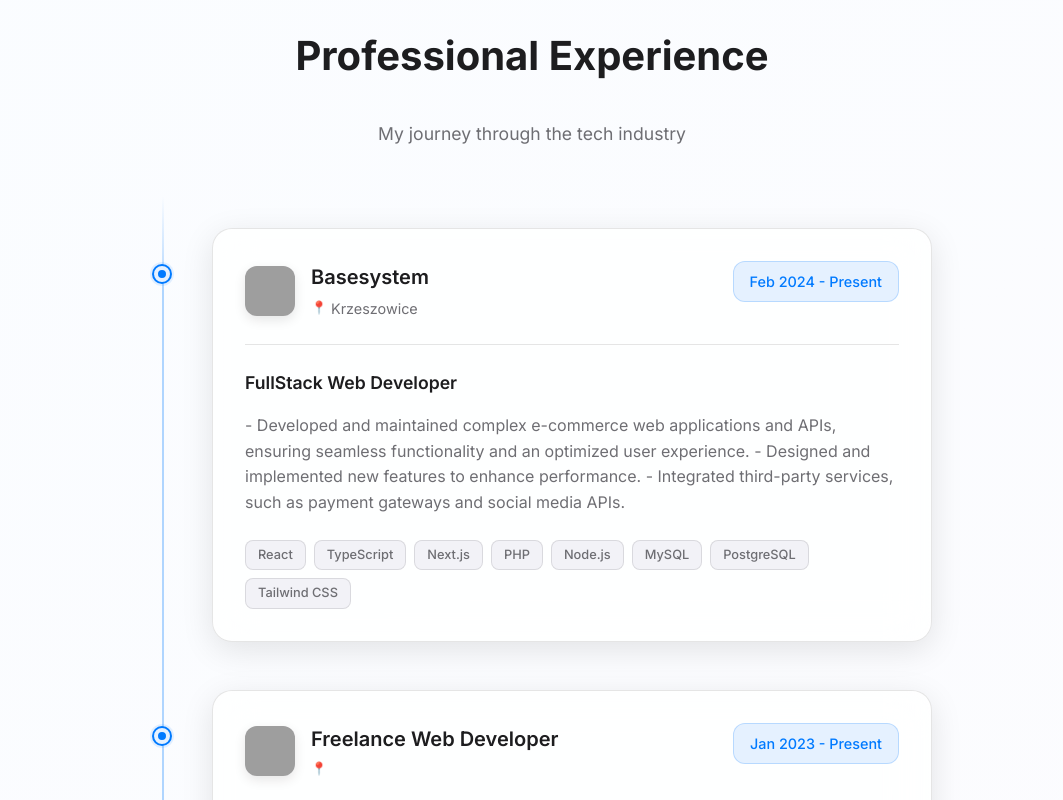
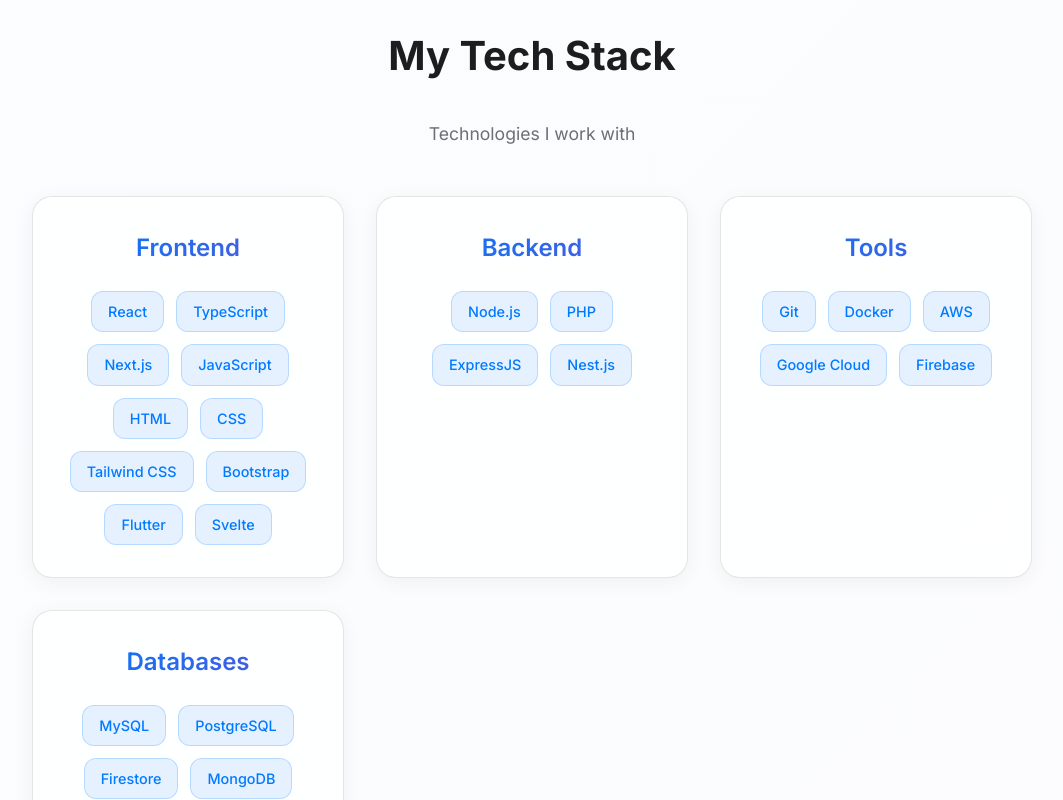
Before and after one commit to NikKowPHP/mi, a SvelteKit app: page / in a window 1280 px wide. Shown: the part 920-1720 px from the top of the page, without its empty margins (108-1171 px from the left). Built offline with nearby package versions, Linux system fonts and the light colour scheme; grey boxes are pictures that could not be loaded.

Commit message:
feat: Implement TechStack component to display technologies

```diff
--- /dev/null
+++ b/src/lib/components/TechStack.svelte
@@ -0,0 +1,113 @@
+<script lang="ts">
+  interface TechCategory {
+    category: string;
+    technologies: string[];
+  }
+
+  interface Props {
+    techStack: TechCategory[];
+  }
+
+  let { techStack }: Props = $props();
+</script>
+
+<div class="tech-stack-container">
+  {#each techStack as categoryItem}
+    <div class="tech-category">
+      <h3 class="category-title">{categoryItem.category}</h3>
+      <div class="tech-badges">
+        {#each categoryItem.technologies as tech}
+          <span class="tech-badge">{tech}</span>
+        {/each}
+      </div>
+    </div>
+  {/each}
+</div>
+
+<style>
+  .tech-stack-container {
+    display: grid;
+    grid-template-columns: repeat(auto-fit, minmax(250px, 1fr));
+    gap: 2rem;
+    max-width: 1000px;
+    margin: 0 auto;
+  }
+
+  .tech-category {
+    background: var(--card-background);
+    border-radius: 20px;
+    padding: 2rem;
+    box-shadow: 0 4px 20px rgba(0, 0, 0, 0.05);
+    border: 1px solid var(--border-color);
+    backdrop-filter: blur(10px);
+    transition: all 0.3s ease;
+  }
+
+  .tech-category:hover {
+    transform: translateY(-5px);
+    box-shadow: 0 10px 30px rgba(0, 0, 0, 0.1);
+  }
+
+  .category-title {
+    font-size: 1.5rem;
+    font-weight: 600;
+    color: var(--text-primary);
+    margin-bottom: 1.5rem;
+    text-align: center;
+    background: linear-gradient(
+      135deg,
+      var(--accent-color),
+      var(--accent-secondary)
+    );
+    -webkit-background-clip: text;
+    -webkit-text-fill-color: transparent;
+    background-clip: text;
+  }
+
+  .tech-badges {
+    display: flex;
+    flex-wrap: wrap;
+    gap: 0.75rem;
+    justify-content: center;
+  }
+
+  .tech-badge {
+    background: rgba(var(--accent-rgb), 0.1);
+    color: var(--accent-color);
+    padding: 0.5rem 1rem;
+    border-radius: 12px;
+    font-size: 0.9rem;
+    font-weight: 500;
+    border: 1px solid rgba(var(--accent-rgb), 0.2);
+    transition: all 0.3s ease;
+  }
+
+  .tech-badge:hover {
+    background: rgba(var(--accent-rgb), 0.2);
+    transform: translateY(-2px);
+  }
+
+  @media (max-width: 768px) {
+    .tech-stack-container {
+      grid-template-columns: 1fr;
+      padding: 0 1rem;
+    }
+
+    .tech-category {
+      padding: 1.5rem;
+    }
+
+    .category-title {
+      font-size: 1.3rem;
+    }
+
+    .tech-badges {
+      gap: 0.5rem;
+    }
+
+    .tech-badge {
+      font-size: 0.8rem;
+      padding: 0.4rem 0.8rem;
+    }
+  }
+</style>
--- a/src/lib/data/profile.ts
+++ b/src/lib/data/profile.ts
@@ -18,4 +18,33 @@ export const profileData = {
     },
     { name: "Email", url: "mailto:nik.kow@outlook.com", icon: "mail" },
   ],
+  techStack: [
+    {
+      category: "Frontend",
+      technologies: [
+        "React",
+        "TypeScript",
+        "Next.js",
+        "JavaScript",
+        "HTML",
+        "CSS",
+        "Tailwind CSS",
+        "Bootstrap",
+        "Flutter",
+        "Svelte",
+      ],
+    },
+    {
+      category: "Backend",
+      technologies: ["Node.js", "PHP", "ExpressJS", "Nest.js"],
+    },
+    {
+      category: "Tools",
+      technologies: ["Git", "Docker", "AWS", "Google Cloud", "Firebase"],
+    },
+    {
+      category: "Databases",
+      technologies: ["MySQL", "PostgreSQL", "Firestore", "MongoDB"],
+    },
+  ],
 };
--- a/src/routes/+page.svelte
+++ b/src/routes/+page.svelte
@@ -2,6 +2,7 @@
   import { onMount } from "svelte";
   import { profileData } from "$lib/data/profile";
   import Timeline from "$lib/components/Timeline.svelte";
+  import TechStack from "$lib/components/TechStack.svelte";
   import { employmentData } from "$lib/data/timeline";
 
   let mounted = $state(false);
@@ -123,6 +124,15 @@
       </div>
     </div>
   </section>
+
+  <section class="tech-stack-section">
+    <div class="tech-stack-content">
+      <h2 class="section-title">My Tech Stack</h2>
+      <p class="section-subtitle">Technologies I work with</p>
+      <TechStack techStack={profileData.techStack} />
+    </div>
+  </section>
+
   <section class="timeline-section">
     <div class="timeline-content">
       <h2 class="section-title">Professional Experience</h2>
@@ -285,6 +295,20 @@
     margin: 0;
   }
 
+  .tech-stack-section {
+    padding: 4rem 2rem;
+    background: linear-gradient(
+      135deg,
+      rgba(var(--accent-rgb), 0.02) 0%,
+      rgba(var(--accent-secondary-rgb), 0.02) 100%
+    );
+  }
+
+  .tech-stack-content {
+    max-width: 1000px;
+    margin: 0 auto;
+  }
+
   @media (max-width: 768px) {
     .profile-section {
       grid-template-columns: 1fr;
@@ -314,7 +338,9 @@
     }
 
     .hero-section,
-    .about-section {
+    .about-section,
+    .tech-stack-section,
+    .timeline-section {
       padding: 2rem 1rem;
     }
   }
```
